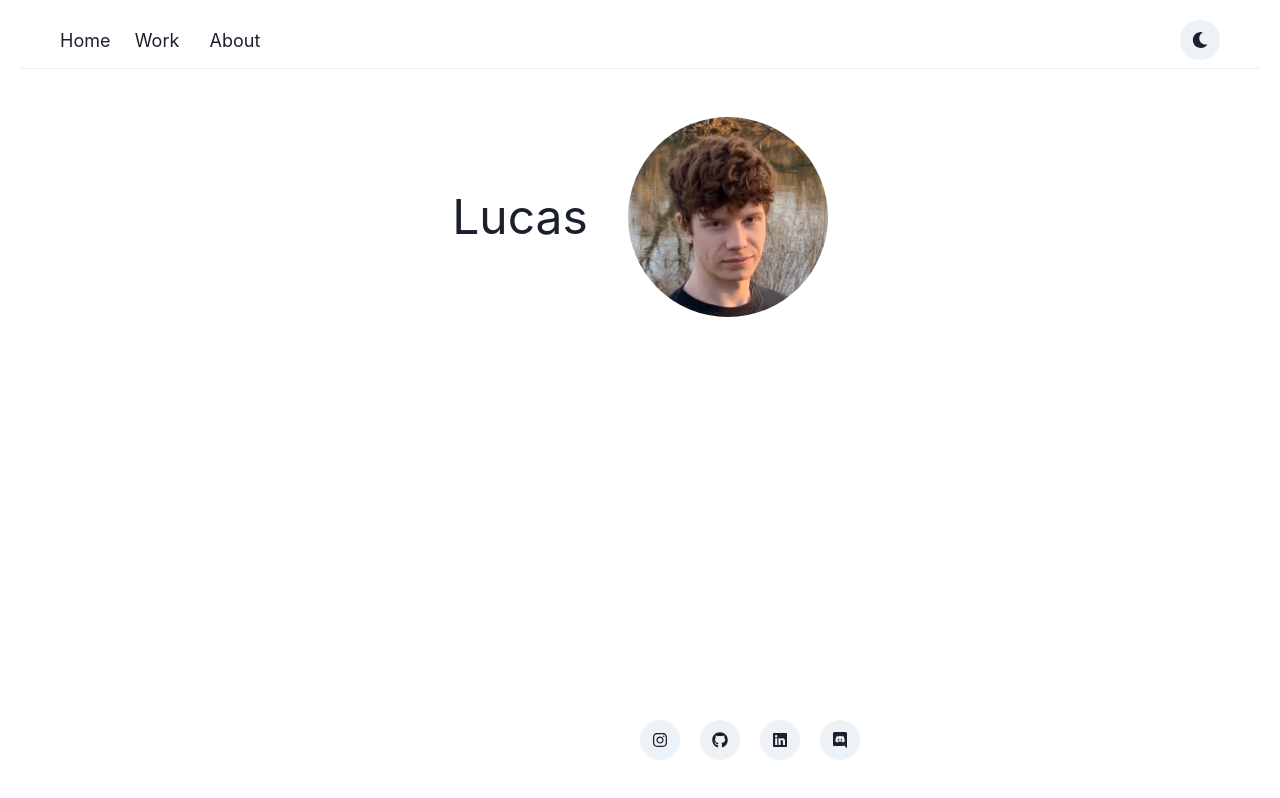
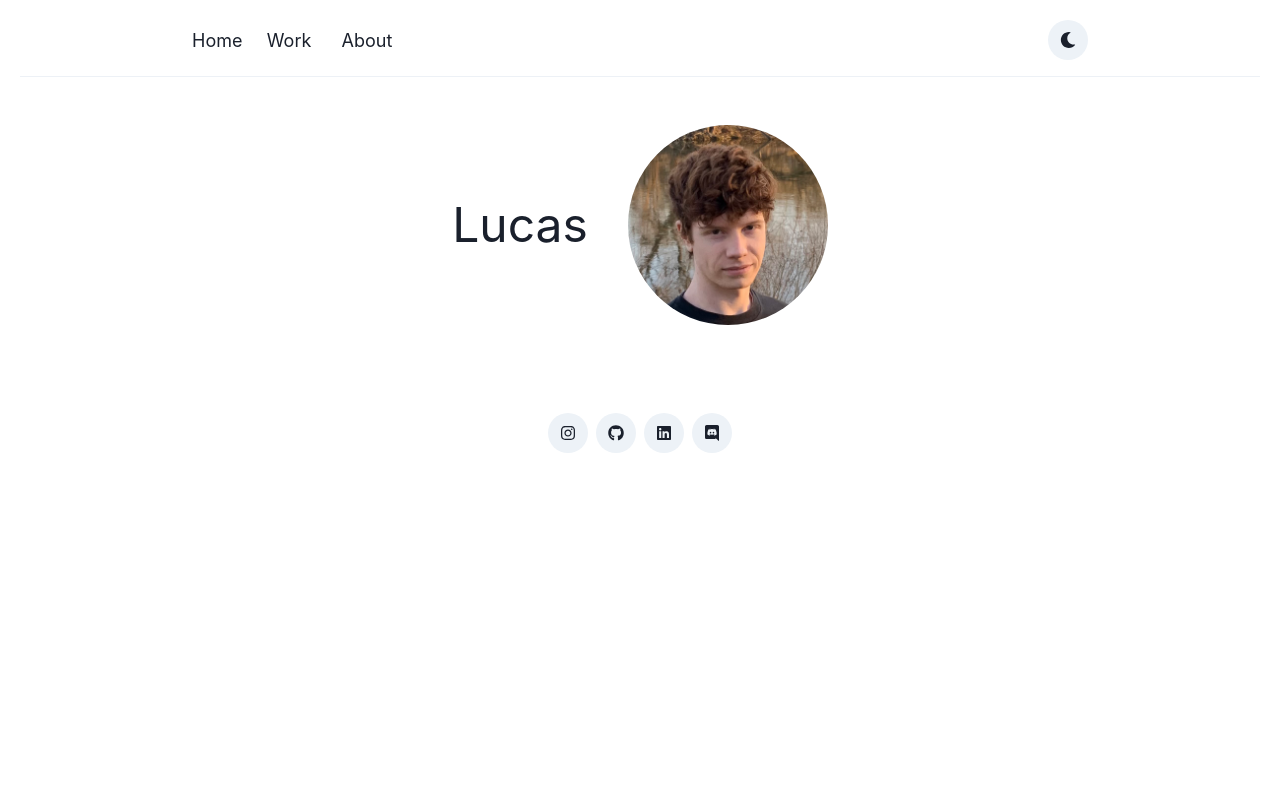
Before and after one commit to Lukowie/portfolio, a React (Create React App) app: page / in a window 1280 px wide. Built offline with nearby package versions, Linux system fonts and the light colour scheme.

Commit message:
Clean up with Navigation

```diff
--- a/src/App.tsx
+++ b/src/App.tsx
@@ -1,7 +1,7 @@
 import * as React from "react"
 import { Text, Flex, VStack, Grid, Link, Divider } from "@chakra-ui/layout";
 import { Button, IconButton } from "@chakra-ui/button";
-import {FaSun, FaMoon} from 'react-icons/fa';
+import Navigation from './components/Navigation';
 import { useColorMode } from "@chakra-ui/color-mode";
 import { Spacer } from "@chakra-ui/layout";
 import Header from "./components/Header";
@@ -9,35 +9,15 @@ import Footer from "./components/Footer";
 
 function App(){
 
-  // colorMode - the state, toggleColorMode - calls to change the color mode from light to dark or vice versa
-  const {colorMode, toggleColorMode} = useColorMode();
+  return(
+    <VStack p="5">
+      <Navigation />
+      <Divider />
 
-  // variable that is assigned to the colorMode state. If colorMode is dark, so is isDark.
-  const isDark = colorMode === "dark";
-
-  return(
-    // VStack aligns elements in a vertical stack
-    // p gives an element padding
-
-    //Flex aligns elements
-    // w is the width. 100% means full screen width
-    <VStack p="5">
-      <Flex w="100%" pl="10" pr="10">
-        <Grid templateColumns="repeat(3, 1fr)" gap={6}>
-          <Link fontSize="lg" alignSelf="center">Home</Link>
-          <Link fontSize="lg" alignSelf="center">Work</Link>
-          <Link fontSize="lg" alignSelf="center">About</Link>
-        </Grid>
-        <Spacer></Spacer>
-
-        <IconButton aria-label="Colormode" ml={20} icon={isDark ? <FaSun/> : <FaMoon/>} isRound={true} onClick={toggleColorMode}></IconButton>
-      </Flex>
-      <Divider />
       <Header/>
 
 
       <Footer />
-
      </VStack>
   );
 }
--- a/src/components/Footer.tsx
+++ b/src/components/Footer.tsx
@@ -1,5 +1,5 @@
 import React from 'react';
-import { Box, HStack, Spacing } from '@chakra-ui/layout';
+import { Box, Divider, HStack, Spacing, Flex } from '@chakra-ui/layout';
 import { IconButton } from '@chakra-ui/button';
 import { FaGithub, FaInstagram, FaLinkedin, FaDiscord } from 'react-icons/fa';
 import { useMediaQuery } from '@chakra-ui/media-query';
@@ -10,14 +10,14 @@ function Footer () {
 
     return(
         <div>
-            <Box position="fixed" bottom="10" w="100">
-                <HStack spacing="20px" direction={screenBig ? "column" : "row"} >
-                    <IconButton aria-label="Instagram" icon={<FaInstagram />} isRound={true}></IconButton>
-                    <IconButton aria-label="Github" icon={<FaGithub />} isRound={true}></IconButton>
-                    <IconButton aria-label="LinkedIn" icon={<FaLinkedin />} isRound={true}></IconButton>
-                    <IconButton aria-label="Discord" icon={<FaDiscord />} isRound={true}></IconButton>
-                </HStack>
-            </Box>
+
+        <HStack direction="row" p={screenBig ? 0 : "10"} alignSelf="flex-end">
+            <IconButton aria-label="Instagram" icon={<FaInstagram />} isRound={true}></IconButton>
+            <IconButton aria-label="Github" icon={<FaGithub />} isRound={true}></IconButton>
+            <IconButton aria-label="LinkedIn" icon={<FaLinkedin />} isRound={true}></IconButton>
+            <IconButton aria-label="Discord" icon={<FaDiscord />} isRound={true}></IconButton>
+
+        </HStack>
         </div>
     )
 }
--- /dev/null
+++ b/src/components/Navigation.tsx
@@ -0,0 +1,33 @@
+import React from 'react';
+import { Link, Grid, Spacer, Flex } from '@chakra-ui/layout';
+import { IconButton } from '@chakra-ui/button';
+import { useColorMode } from '@chakra-ui/color-mode';
+import { FaSun, FaMoon } from 'react-icons/fa';
+
+
+function Navigation() {
+
+    // colorMode - the state, toggleColorMode - calls to change the color mode from light to dark or vice versa
+    const { colorMode, toggleColorMode } = useColorMode();
+
+    // variable that is assigned to the colorMode state. If colorMode is dark, so is isDark.
+    const isDark = colorMode === "dark";
+
+    return (
+
+        <div>
+            <Flex w="70vw" pb="2">
+                <Grid templateColumns="repeat(3, 1fr)" gap={6}>
+                    <Link fontSize="lg" alignSelf="center" href="/home">Home</Link>
+                    <Link fontSize="lg" alignSelf="center" href="/work">Work</Link>
+                    <Link fontSize="lg" alignSelf="center" href="/about">About</Link>
+                </Grid>
+                <Spacer></Spacer>
+
+                <IconButton aria-label="Colormode" icon={isDark ? <FaSun /> : <FaMoon />} isRound={true} onClick={toggleColorMode}></IconButton>
+            </Flex>
+        </div>
+    )
+}
+
+export default Navigation;
--- a/src/index.tsx
+++ b/src/index.tsx
@@ -7,7 +7,7 @@ import App from "./App"
 ReactDOM.render(
   <React.StrictMode>
     <ChakraProvider>
-      <ColorModeScript initialColorMode="light"/>
+      <ColorModeScript initialColorMode="dark"/>
       <App />
     </ChakraProvider>
   </React.StrictMode>,
```
Also changed, not shown: 1 other file (tests, documents, lock files or other folders).
